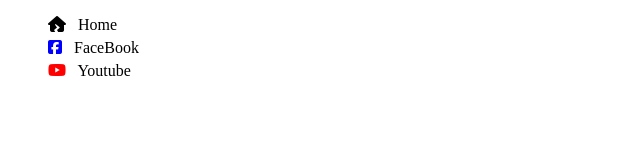
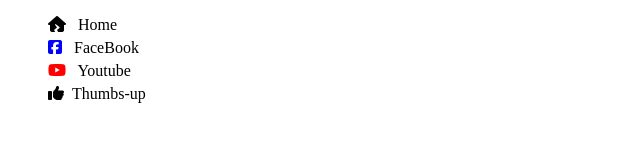
Before and after one commit to dosieuhungkq/Font-Awesome, a plain HTML site: page index.html in a window 1280 px wide. Shown: the whole page, without its empty margins (0-640 px from the left). Drawn offline with Linux system fonts and the light colour scheme.

Commit message:
sửa đổi lần 1

```diff
--- a/index.html
+++ b/index.html
@@ -15,6 +15,7 @@
       <li><i class="fa-solid fa-house-crack"></i> Home</li>
       <li><i class="fa-brands fa-square-facebook"></i> FaceBook</li>
       <li><i class="fa-brands fa-youtube"></i> Youtube</li>
+      <li><i class="fa-solid fa-thumbs-up"></i>Thumbs-up</li>
     </ul>
   </body>
 </html>
```
